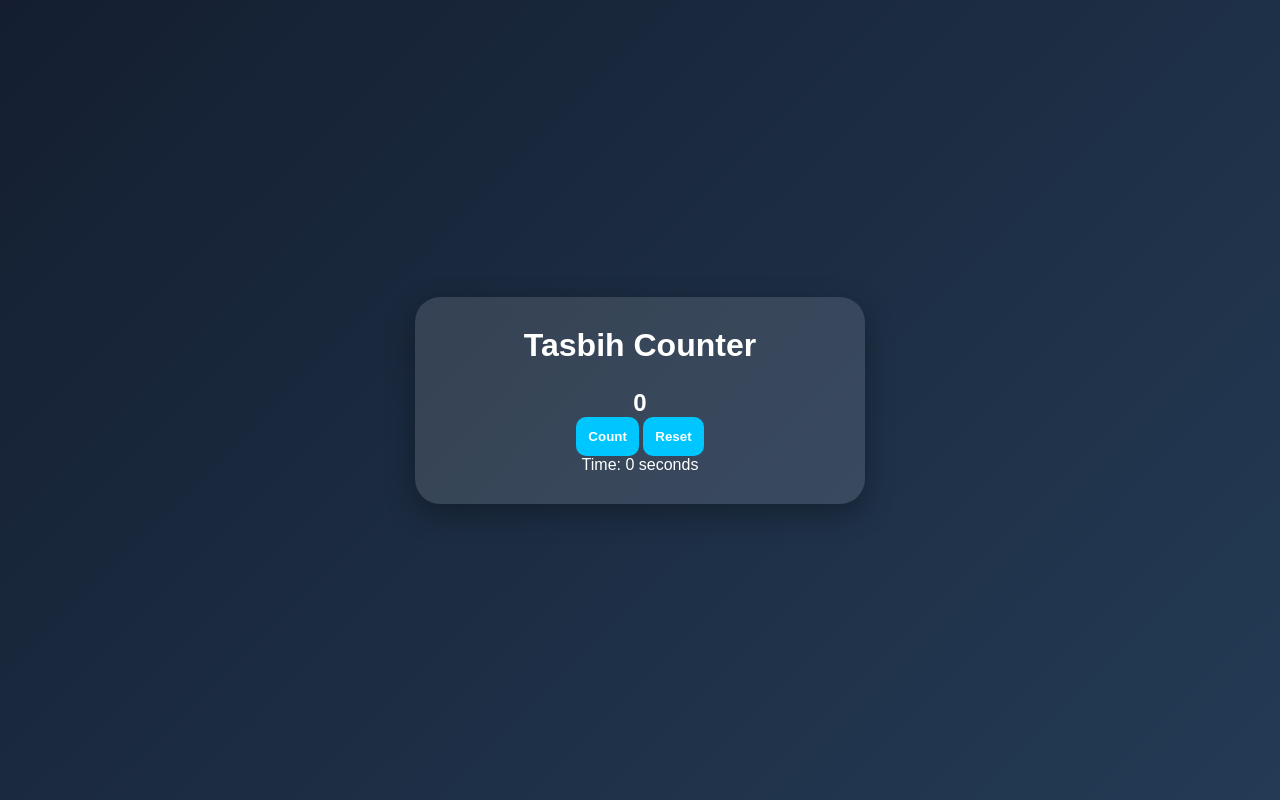
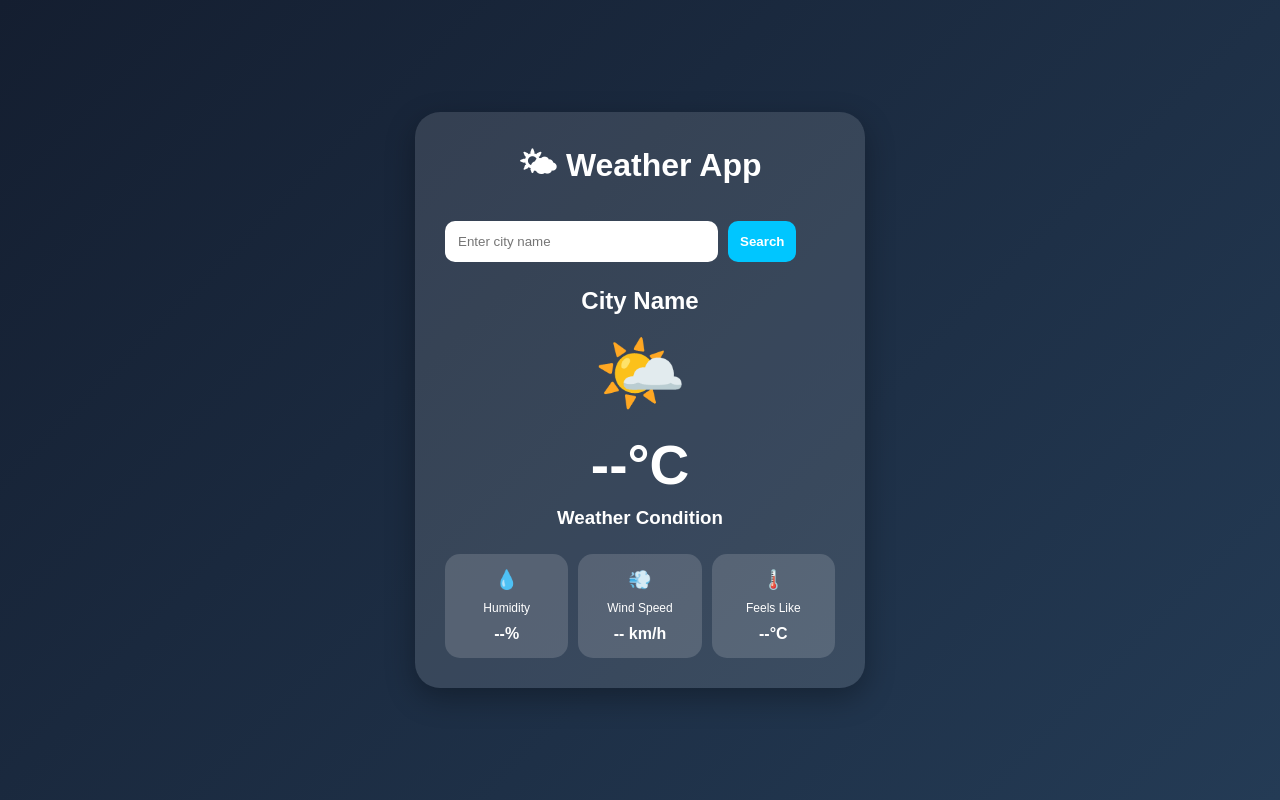
Before and after one commit to shah142-web/weather-App, a plain HTML site: page index.html in a window 1280 px wide. Drawn offline with Linux system fonts and the light colour scheme.

Commit message:
Change title and header to Weather App

```diff
--- a/index.html
+++ b/index.html
@@ -1,23 +1,59 @@
 <!DOCTYPE html>
 <html>
 <head>
-    <title> My Tasbih Counter</title>
+    <title>Weather App</title>
     <link rel="stylesheet" href="style.css">
 </head>
-
 <body>
 
     <div class="container">
 
-        <h1>Tasbih Counter</h1>
+        <h1>🌤 Weather App</h1>
 
-        <h2 id="count">0</h2>
+        <div class="search">
+            <input
+                type="text"
+                id="cityInput"
+                placeholder="Enter city name"
+            >
+            <button onclick="getWeather()">Search</button>
+        </div>
 
-        <button onclick="increase()">Count</button>
+        <p id="error"></p>
 
-        <button id="reset" onclick="reset()">Reset</button>
+        <div class="weather">
 
-        <p>Time: <span id="time">0</span> seconds</p>
+            <h2 id="city">City Name</h2>
+
+            <div id="icon">🌤️</div>
+
+            <h1 id="temp">--°C</h1>
+
+            <h3 id="condition">Weather Condition</h3>
+
+            <div class="details">
+
+                <div class="card">
+                    <h3>💧</h3>
+                    <p>Humidity</p>
+                    <h2 id="humidity">--%</h2>
+                </div>
+
+                <div class="card">
+                    <h3>💨</h3>
+                    <p>Wind Speed</p>
+                    <h2 id="wind">-- km/h</h2>
+                </div>
+
+                <div class="card">
+                    <h3>🌡️</h3>
+                    <p>Feels Like</p>
+                    <h2 id="feels">--°C</h2>
+                </div>
+
+            </div>
+
+        </div>
 
     </div>
 
```
